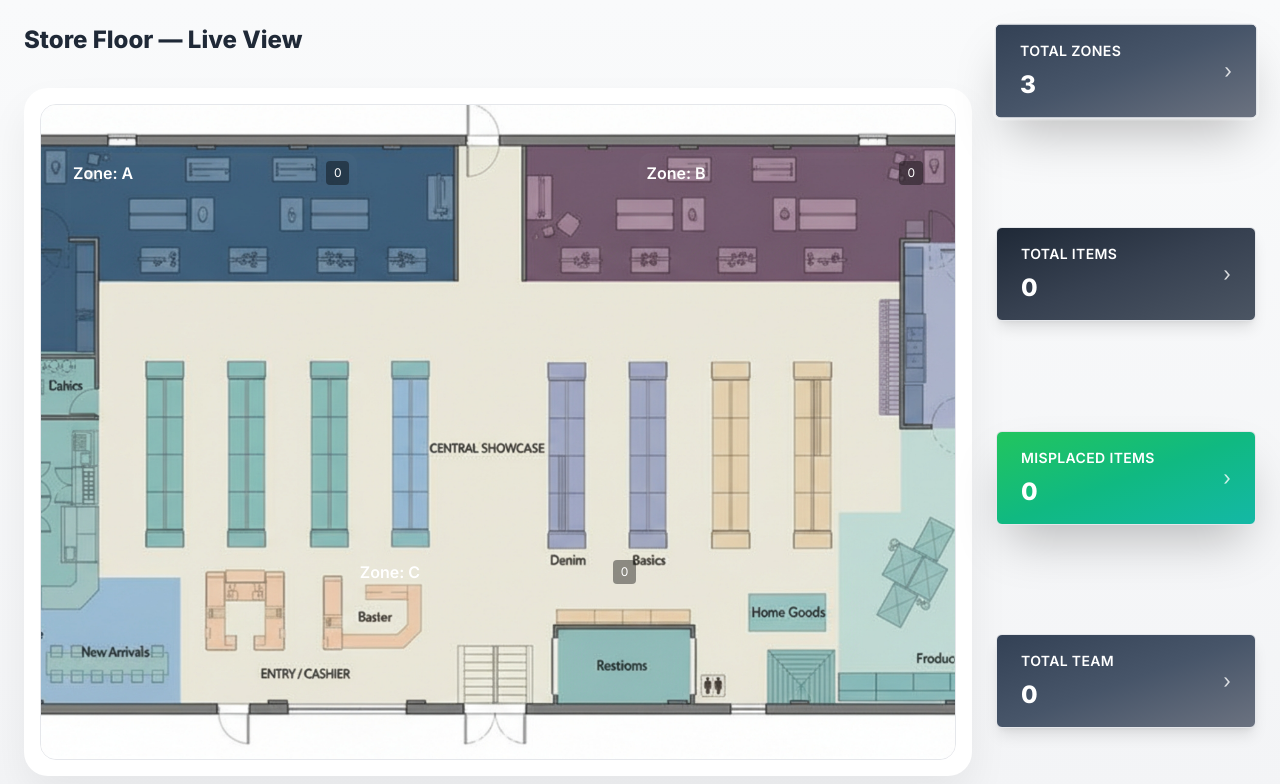
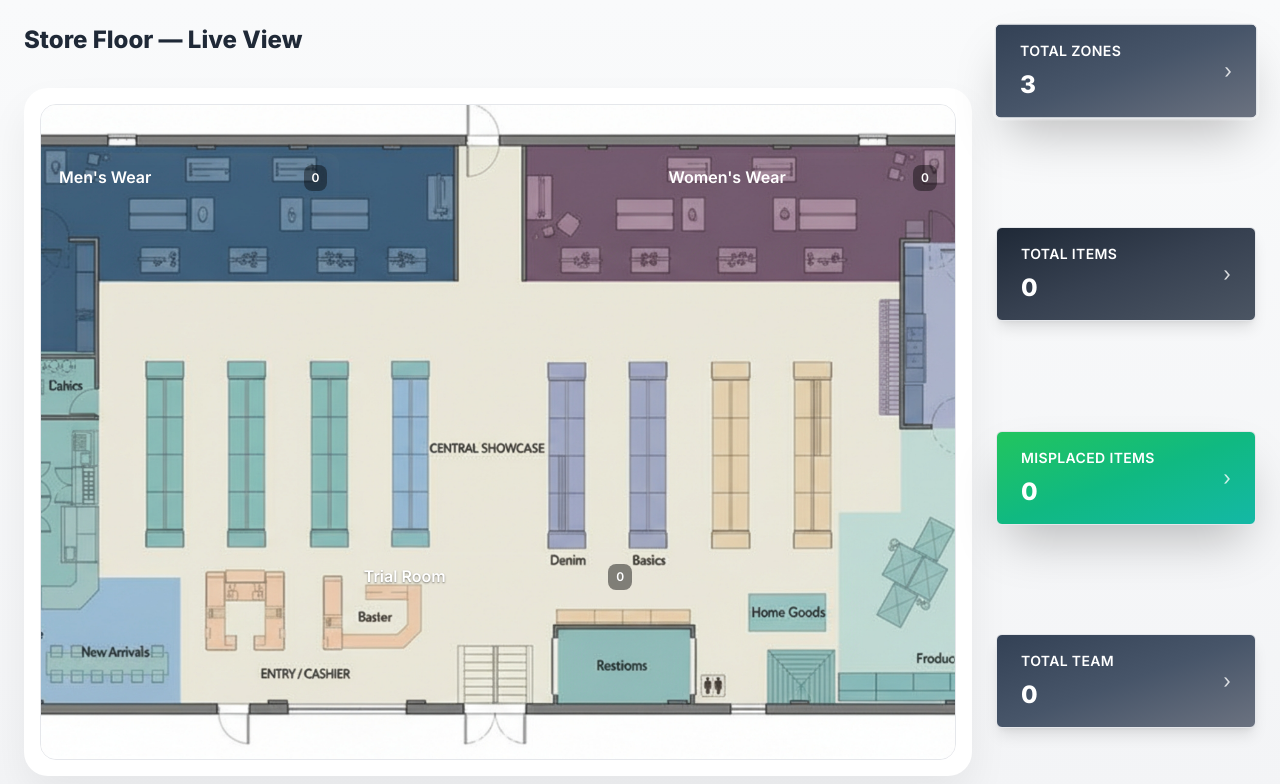
Before and after one commit to Karmveerkumar951/dashboard, a React (Vite) app: page / in a window 1280 px wide. Shown: the top 784 px of the page. Built offline with nearby package versions, Linux system fonts and the light colour scheme; no server answers.

Commit message:
change some ui like zone shape and zone names

```diff
--- a/src/components/ProductRow.jsx
+++ b/src/components/ProductRow.jsx
@@ -1,3 +1,4 @@
+// ProductRow.jsx
 import React from 'react';
 
 const DEFAULT_PRODUCT_IMG = '/assets/placeholder-product.png';
@@ -19,13 +20,15 @@ function stockLabel(stock) {
   return { text: `${n}`, className: '' };
 }
 
+/** tolerant formatter: accepts single-char or full name */
 function formatZoneName(zone) {
   if (!zone) return '—';
-  const z = String(zone);
-  if (z.toLowerCase().startsWith('zone ')) {
-    return z.slice(5).trim();
+  const s = String(zone).trim();
+  if (s.length === 1) {
+    const map = { A: "Men's Wear", B: "Women's Wear", C: "Trial Room" };
+    return map[s.toUpperCase()] || s;
   }
-  return z;
+  return s;
 }
 
 export default function ProductRow({ p, onClick }) {
--- a/src/components/RetailDashboard.jsx
+++ b/src/components/RetailDashboard.jsx
@@ -20,15 +20,162 @@ function useDebounce(value, delay = 160) {
   return debounced;
 }
 
+/** Zone constants — full readable names used internally everywhere */
+const ZONES = {
+  A: "Men's Wear",
+  B: "Women's Wear",
+  C: "Trial Room"
+};
+
+/** Map a zone value (single-char or full name) -> full readable name */
+function mapZoneToName(zone) {
+  if (!zone) return null;
+  if (typeof zone === 'string' && zone.trim().length === 1) {
+    const k = zone.trim().toUpperCase();
+    return ZONES[k] || zone;
+  }
+  // already a string (maybe full name) -> return as-is trimmed
+  return String(zone).trim();
+}
+
+/** Keep a tolerant formatZoneName used by UI components */
 function formatZoneName(zone) {
   if (!zone) return '—';
-  if (typeof zone === 'string' && zone.length === 1) return zone;
-  const z = String(zone);
-  if (z.toLowerCase().startsWith('zone ')) {
-    return z.slice(5).trim();
-  }
-  return z;
+  return mapZoneToName(zone) || '—';
 }
+
+/**
+ * Helper visual components for overlays
+ *
+ * Quadrant: shows a quarter-circle (created by a large circle placed so
+ * only one quadrant is visible via overflow:hidden). This avoids pseudo-elements and SVG.
+ *
+ * HalfCircle: implemented using SVG to ensure consistent color and crisp semicircle edges.
+ *
+ * Both accept inline style overrides so you can tweak position/size quickly.
+ */
+
+function Quadrant({ children, count, color, onClick, className = '', style = {}, corner = 'top-left' }) {
+  // corner: 'top-left' | 'top-right'
+  // parent is the overlay rectangle that masks a big circle so only a quadrant shows
+  // inner circle is 200% width/height and positioned so its center aligns with chosen corner
+  const innerCommon = {
+    position: 'absolute',
+    width: '200%',
+    height: '200%',
+    borderRadius: '50%',
+    // make sure the circle covers parent fully
+    transform: 'translateZ(0)'
+  };
+
+  // position inner circle so its center is at chosen corner:
+  // - for top-left: left:-100% top:-100%  (center at parent top-left)
+  // - for top-right: left:0 top:-100%     (center at parent top-right)
+  const innerPos = corner === 'top-right'
+    ? { left: '0%', top: '-100%' }
+    : { left: '-100%', top: '-100%' };
+
+  return (
+    <div
+      role="button"
+      tabIndex={0}
+      onClick={onClick}
+      className={className}
+      style={{
+        position: 'absolute',
+        overflow: 'hidden',
+        borderRadius: 12,
+        ...style
+      }}
+    >
+      {/* big circle positioned so only a quadrant shows inside parent */}
+      <div style={{ ...innerCommon, ...innerPos, background: color }} />
+
+      {/* overlay content (name / count) positioned above the quadrant */}
+      <div style={{ position: 'absolute', inset: 0, padding: 12, display: 'flex', alignItems: 'flex-start', justifyContent: 'space-between', color: 'white', fontWeight: 600 }}>
+        <div>{children}</div>
+        <div style={{ background: 'rgba(0,0,0,0.4)', padding: '4px 8px', borderRadius: 8, fontSize: 12 }}>{count ?? 0}</div>
+      </div>
+    </div>
+  );
+}
+
+/**
+ * SVG-based HalfCircle (right-half semicircle).
+ * - style param controls positioning/size (left/right/top/bottom/width/height).
+ * - color should accept rgba(...) or any CSS color string.
+ */
+function HalfCircle({ children, count, color = 'rgba(220,38,38,0.18)', onClick, className = '', style = {} }) {
+  // If color is 'transparent' or falsy, don't draw fill
+  const fillColor = (!color || color === 'transparent') ? 'transparent' : color;
+
+  // Original path draws a right-facing semicircle
+  const pathD = 'M50 0 A50 50 0 0 1 50 100 L50 100 L50 0 Z';
+
+  return (
+    <div
+      role="button"
+      tabIndex={0}
+      onClick={onClick}
+      className={className}
+      style={{
+        position: 'absolute',
+        overflow: 'visible',
+        pointerEvents: 'auto',
+        ...style
+      }}
+    >
+      <svg
+        viewBox="0 0 100 100"
+        preserveAspectRatio="none"
+        style={{
+          position: 'absolute',
+          left: 0,
+          top: 0,
+          width: '100%',
+          height: '100%',
+          display: 'block',
+          pointerEvents: 'none'
+        }}
+      >
+        {/* Rotate semicircle 90° anticlockwise around the center (50,50) */}
+        <path
+          d={pathD}
+          fill={fillColor}
+          transform="rotate(-90 50 50)"
+        />
+      </svg>
+
+      {/* Overlay content */}
+      <div
+        style={{
+          position: 'absolute',
+          inset: 0,
+          padding: 12,
+          display: 'flex',
+          alignItems: 'flex-start',
+          justifyContent: 'space-between',
+          color: 'white',
+          fontWeight: 600,
+          pointerEvents: 'auto'
+        }}
+      >
+        <div style={{ textShadow: '0 1px 2px rgba(0,0,0,0.45)' }}>{children}</div>
+        <div
+          style={{
+            background: 'rgba(0,0,0,0.45)',
+            padding: '4px 8px',
+            borderRadius: 8,
+            fontSize: 12
+          }}
+        >
+          {count ?? 0}
+        </div>
+      </div>
+    </div>
+  );
+}
+
 
 export default function RetailDashboard() {
   const [products, setProducts] = useState([]);
@@ -41,7 +188,7 @@ export default function RetailDashboard() {
   const anchoredOpen = selectedSummary !== 'zones';
   const anchoredType = anchoredOpen ? selectedSummary : null;
 
-  const [selectedZone, setSelectedZone] = useState(null); // 'A'|'B'|'C'
+  const [selectedZone, setSelectedZone] = useState(null); // now will store full zone name
   const [showZoneModal, setShowZoneModal] = useState(false);
   const [zoneModalRect, setZoneModalRect] = useState(null);
   const [selectedItem, setSelectedItem] = useState(null);
@@ -57,14 +204,18 @@ export default function RetailDashboard() {
 
   // ---------- helpers to normalize APIs ----------
   function normalizeProductFromProductsApi(p) {
+    const detectedRaw = p.DEV_DETECTED ?? p.DevDetected ?? p.Dev ?? p.zone ?? p.Zone ?? null;
+    const defaultRaw = p.DEV ?? p.DEVICE ?? p.Dev ?? p.ZoneName ?? p.defaultZone ?? null;
+
     return {
       SKU: p.SKU ?? p.sku ?? p.Sku,
       Name: p.NAME ?? p.Name ?? p.name ?? '',
       Image: p.IMAGE ?? p.Image ?? p.image ?? null,
       Status: p.STATUS ?? p.Status ?? p.status ?? null,
       RFID: p.EPC ?? p.RFID ?? p.rfid ?? null,
-      Zone: p.DEV_DETECTED ?? p.zone ?? p.Zone ?? null,
-      ZoneName: p.DEV ?? p.ZoneName ?? p.defaultZone ?? null,
+      // store full readable zone names
+      Zone: mapZoneToName(detectedRaw),
+      ZoneName: mapZoneToName(defaultRaw),
       LastSeen: p.LAST_SEEN ?? p.LastSeen ?? null,
       Misplaced: (typeof p.ZONE_STATUS === 'boolean') ? !p.ZONE_STATUS : (p.STATUS === 'Misplaced'),
       _rawApi: p
@@ -72,10 +223,16 @@ export default function RetailDashboard() {
   }
 
   function normalizeStaff(s) {
+    const rawZone = s.RESPECTIVEZONE ?? s.RespectiveZone ?? s.Zone ?? s.zone ?? null;
+    const zoneName = mapZoneToName(rawZone);
+
     return {
       id: s.ID ?? s.Id ?? s.id ?? '',
       Name: s.NAME ?? s.Name ?? s.name ?? '',
-      RespectiveZone: s.RESPECTIVEZONE ?? s.RespectiveZone ?? s.Zone ?? s.zone ?? null,
+      // store the full zone name so comparisons use names
+      RespectiveZone: zoneName,
+      // keep original human readable value (if distinct) for display if needed
+      RespectiveZoneName: rawZone ?? zoneName,
       In: s.IN === true || String(s.IN).toLowerCase() === 'y' || String(s.IN).toLowerCase() === 'true',
       Phone: s.PHONE ?? s.Phone ?? s.phone ?? '',
       Image: s.IMAGE ?? s.Image ?? s.image ?? '',
@@ -143,8 +300,10 @@ export default function RetailDashboard() {
 
         (Array.isArray(json) ? json : []).forEach(p => {
           const epc = p.EPC ?? p.RFID ?? null;
-          const detectedZone = p.DEV_DETECTED ?? p.DevDetected ?? p.Dev ?? null;
-          const defaultZone = p.DEV ?? p.DEVICE ?? p.Dev ?? null;
+          const detectedRaw = p.DEV_DETECTED ?? p.DevDetected ?? p.Dev ?? p.zone ?? p.Zone ?? null;
+          const defaultRaw = p.DEV ?? p.DEVICE ?? p.Dev ?? p.ZoneName ?? p.defaultZone ?? null;
+          const detectedZone = mapZoneToName(detectedRaw);
+          const defaultZone = mapZoneToName(defaultRaw);
           const lastSeen = p.LAST_SEEN ?? p.Time ?? p.LastSeen ?? null;
           const zoneStatus = p.ZONE_STATUS;
           const isMisplaced = (typeof zoneStatus === 'boolean') ? !zoneStatus : (p.STATUS === 'Misplaced');
@@ -281,9 +440,12 @@ export default function RetailDashboard() {
   const misplacedItems = products.filter(p => p.Misplaced);
   const totalTeam = staff.length;
 
-  // compute zone misplaced counts (expects Zone/ZoneName are single-char 'A'|'B'|'C')
+  // compute zone misplaced counts using full zone names
   function zoneMisplacedCounts() {
-    const counts = { A: 0, B: 0, C: 0 };
+    const counts = {};
+    // initialize with known zones (so overlays show even when zero)
+    Object.values(ZONES).forEach(name => counts[name] = 0);
+
     products.forEach(p => {
       const current = p.Zone;
       const defaultZone = p.ZoneName;
@@ -346,8 +508,8 @@ export default function RetailDashboard() {
     setSelectedSummary(key);
   }
 
-  function onZoneClick(zoneChar) {
-    setSelectedZone(zoneChar);
+  function onZoneClick(zoneName) {
+    setSelectedZone(zoneName);
     setShowZoneModal(true);
   }
   function closeZoneModal() {
@@ -381,21 +543,62 @@ export default function RetailDashboard() {
                 <>
                   <img src={FLOOR_PLAN_SRC} alt="Floorplan" className="w-full h-full object-cover" onError={(e) => { e.currentTarget.onerror = null; e.currentTarget.src = DEFAULT_PRODUCT_IMG; }} />
 
-                  {/* Zone overlays */}
-                  <div role="button" tabIndex={0} onClick={() => onZoneClick('A')} className="absolute left-6 top-12 w-[32%] h-[46%] cursor-pointer" style={{ background: overlayColorForCountByThreshold(zoneCounts['A'] || 0, maxZoneCount), borderRadius: 12, boxShadow: 'inset 0 6px 18px rgba(255,255,255,0.03)' }}>
-                    <div className="p-2 text-white font-semibold">Zone: {formatZoneName('A')}</div>
-                    <div className="absolute right-2 top-2 bg-black/40 text-white text-xs px-2 py-1 rounded">{zoneCounts['A'] || 0}</div>
-                  </div>
+                  {/* === TOP-LEFT quadrant for Men's Wear ===
+                      Positioning below uses the same layout proportions as previous rectangle:
+                      adjust the width/height/left/top values to fine-tune appearance. */}
+                  <Quadrant
+                    corner="top-left"
+                    color={overlayColorForCountByThreshold(zoneCounts[ZONES.A] || 0, maxZoneCount)}
+                    onClick={() => onZoneClick(ZONES.A)}
+                    count={zoneCounts[ZONES.A] || 0}
+                    className="cursor-pointer"
+                    style={{
+                      left: '6px',
+                      top: '48px',           // corresponds to previous top-12 (adjust if needed)
+                      width: '32%',
+                      height: '46%',
+                      // keep same boxShadow feel as before
+                      boxShadow: 'inset 0 6px 18px rgba(255,255,255,0.03)'
+                    }}
+                  >
+                    {ZONES.A}
+                  </Quadrant>
 
-                  <div role="button" tabIndex={0} onClick={() => onZoneClick('B')} className="absolute right-6 top-12 w-[32%] h-[46%] cursor-pointer" style={{ background: overlayColorForCountByThreshold(zoneCounts['B'] || 0, maxZoneCount), borderRadius: 12, boxShadow: 'inset 0 6px 18px rgba(255,255,255,0.03)' }}>
-                    <div className="p-2 text-white font-semibold">Zone: {formatZoneName('B')}</div>
-                    <div className="absolute right-2 top-2 bg-black/40 text-white text-xs px-2 py-1 rounded">{zoneCounts['B'] || 0}</div>
-                  </div>
+                  {/* === TOP-RIGHT quadrant for Women's Wear === */}
+                  <Quadrant
+                    corner="top-right"
+                    color={overlayColorForCountByThreshold(zoneCounts[ZONES.B] || 0, maxZoneCount)}
+                    onClick={() => onZoneClick(ZONES.B)}
+                    count={zoneCounts[ZONES.B] || 0}
+                    className="cursor-pointer"
+                    style={{
+                      right: '6px',
+                      top: '48px',
+                      width: '32%',
+                      height: '46%',
+                      boxShadow: 'inset 0 6px 18px rgba(255,255,255,0.03)'
+                    }}
+                  >
+                    {ZONES.B}
+                  </Quadrant>
 
-                  <div role="button" tabIndex={0} onClick={() => onZoneClick('C')} className="absolute left-[34%] bottom-6 w-[32%] h-[28%] cursor-pointer" style={{ background: overlayColorForCountByThreshold(zoneCounts['C'] || 0, maxZoneCount), borderRadius: 12, boxShadow: 'inset 0 6px 18px rgba(255,255,255,0.03)' }}>
-                    <div className="p-2 text-white font-semibold">Zone: {formatZoneName('C')}</div>
-                    <div className="absolute right-2 top-2 bg-black/40 text-white text-xs px-2 py-1 rounded">{zoneCounts['C'] || 0}</div>
-                  </div>
+                  {/* === BOTTOM half-circle for Trial Room ===
+                        Positioned near the bottom center. Adjust left/width/height to tune curvature. */}
+                  <HalfCircle
+                    color={overlayColorForCountByThreshold(zoneCounts[ZONES.C] || 0, maxZoneCount)}
+                    onClick={() => onZoneClick(ZONES.C)}
+                    count={zoneCounts[ZONES.C] || 0}
+                    className="cursor-pointer"
+                    style={{
+                      left: '34%',
+                      bottom: '24px',       // corresponds to previous bottom-6 (adjust if needed)
+                      width: '32%',
+                      height: '28%',
+                      boxShadow: 'inset 0 6px 18px rgba(255,255,255,0.03)'
+                    }}
+                  >
+                    {ZONES.C}
+                  </HalfCircle>
                 </>
               )}
 
--- a/src/components/StatCard.jsx
+++ b/src/components/StatCard.jsx
@@ -1,3 +1,4 @@
+// StatCard.jsx
 import React from 'react';
 
 const StatCard = React.forwardRef(function StatCard(
--- a/src/components/ZoneModal.jsx
+++ b/src/components/ZoneModal.jsx
@@ -1,3 +1,4 @@
+// ZoneModal.jsx
 import React from 'react';
 
 const DEFAULT_PRODUCT_IMG = '/assets/placeholder-product.png';
@@ -5,10 +6,13 @@ const DEFAULT_STAFF_IMG = '/assets/placeholder-staff.png';
 
 function formatZoneName(zoneChar) {
   if (!zoneChar) return '—';
-  if (typeof zoneChar === 'string' && zoneChar.length === 1) return zoneChar;
-  const z = String(zoneChar);
-  if (z.toLowerCase().startsWith('zone ')) return z.slice(5).trim();
-  return z;
+  // if single char map to full name, otherwise return as-is
+  const s = String(zoneChar).trim();
+  if (s.length === 1) {
+    const map = { A: "Men's Wear", B: "Women's Wear", C: "Trial Room" };
+    return map[s.toUpperCase()] || s;
+  }
+  return s;
 }
 
 function staffImageUrl(s) {
@@ -21,11 +25,11 @@ function staffImageUrl(s) {
 export default function ZoneModal({ open, rect, zoneName, products = [], staff = [], onClose, onOpenItem, threshold = 1 }) {
   if (!open || !rect) return null;
 
-  const currentZone = zoneName; // expects 'A'|'B'|'C'
+  const currentZone = zoneName; // now the full readable name, e.g. "Men's Wear"
 
   const itemsInSelectedZone = currentZone
     ? products.filter(it => {
-        // it.Zone is normalized to the single-character dev char
+        // it.Zone now stores full zone names (normalized)
         return it.Zone === currentZone;
       })
     : [];
@@ -39,7 +43,7 @@ export default function ZoneModal({ open, rect, zoneName, products = [], staff =
     : [];
 
   const employeesInSelectedZone = currentZone
-    ? staff.filter(s => (s.RespectiveZone === currentZone) || (s.ZoneName === currentZone) || (s.Zone === currentZone))
+    ? staff.filter(s => (s.RespectiveZone === currentZone) || (s.RespectiveZoneName === currentZone) || (s.Zone === currentZone))
     : [];
 
   const totalInZoneCount = itemsInSelectedZone.length;
@@ -105,7 +109,7 @@ export default function ZoneModal({ open, rect, zoneName, products = [], staff =
                       <img src={s.Image ? (s.Image.startsWith('/') ? s.Image : `/assets/staff/${s.Image}`) : (s.id ? `/assets/staff/${s.id}.jpg` : DEFAULT_STAFF_IMG)} alt={s.Name} className="w-12 h-12 rounded-full object-cover" onError={(e)=>{ e.currentTarget.onerror=null; e.currentTarget.src=DEFAULT_STAFF_IMG }} />
                       <div>
                         <div className="font-medium">{s.Name}</div>
-                        <div className="text-xs text-gray-500">Zone: {formatZoneName(s.RespectiveZone || s.ZoneName || '—')}</div>
+                        <div className="text-xs text-gray-500">Zone: {formatZoneName(s.RespectiveZone || s.RespectiveZoneName || '—')}</div>
                         <div className="text-xs text-gray-500">In store: {String(s.In)}</div>
                       </div>
                     </div>
```
Also changed, not shown: src/components/AnchoredPanel.jsx (+50 -15 lines).
